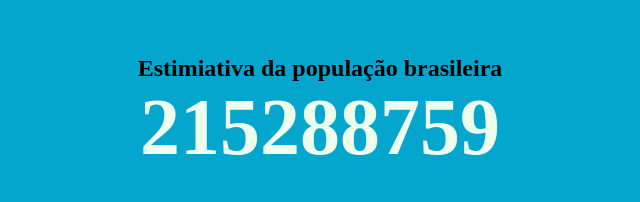
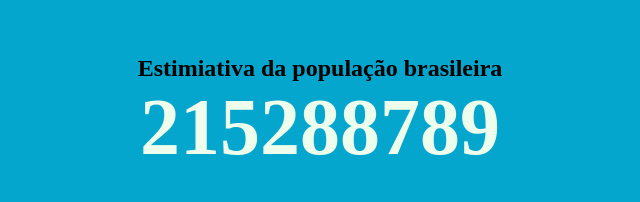
Before and after one commit to GCison/proj-br, a plain HTML site: page index.html in a window 1280 px wide. Shown: the part 218-420 px from the top of the page, 320-960 px from the left. Drawn offline with Linux system fonts and the light colour scheme.

Commit message:
adiciona modicacao

```diff
--- a/index.html
+++ b/index.html
@@ -9,7 +9,7 @@
     <body>
         <div class="page-content">
             <h2>Estimiativa da população brasileira</h2>
-            <h1 id="value">215288759</h1>
+            <h1 id="value">215288789</h1>
 
             <div class="page-button">
                 <button type="button" class="btn btn-pink">Inscreva-se</button>
```
Also changed, not shown: 2 other files.
